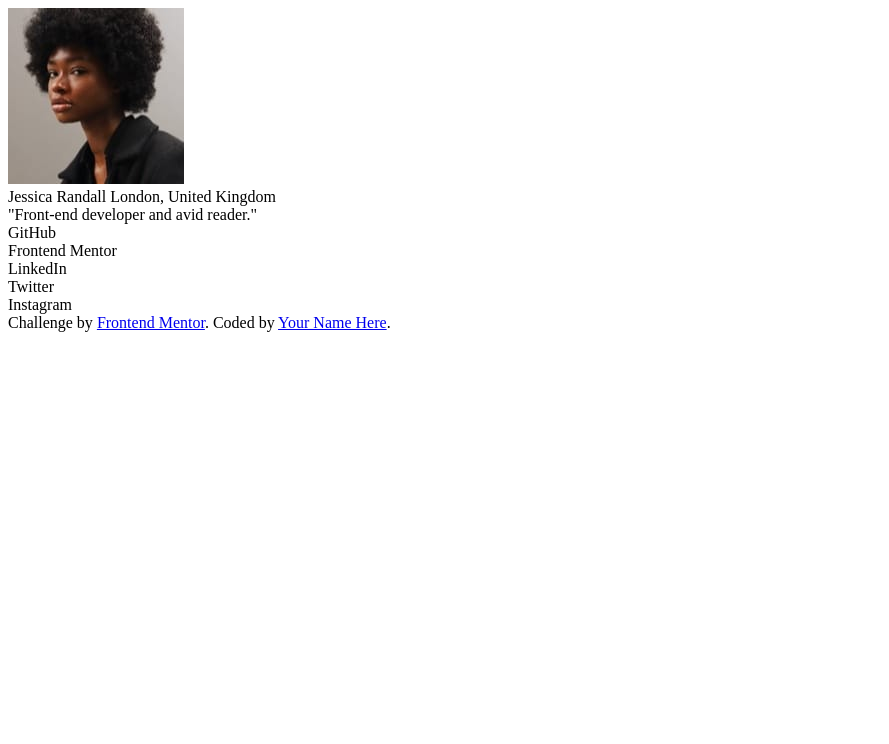
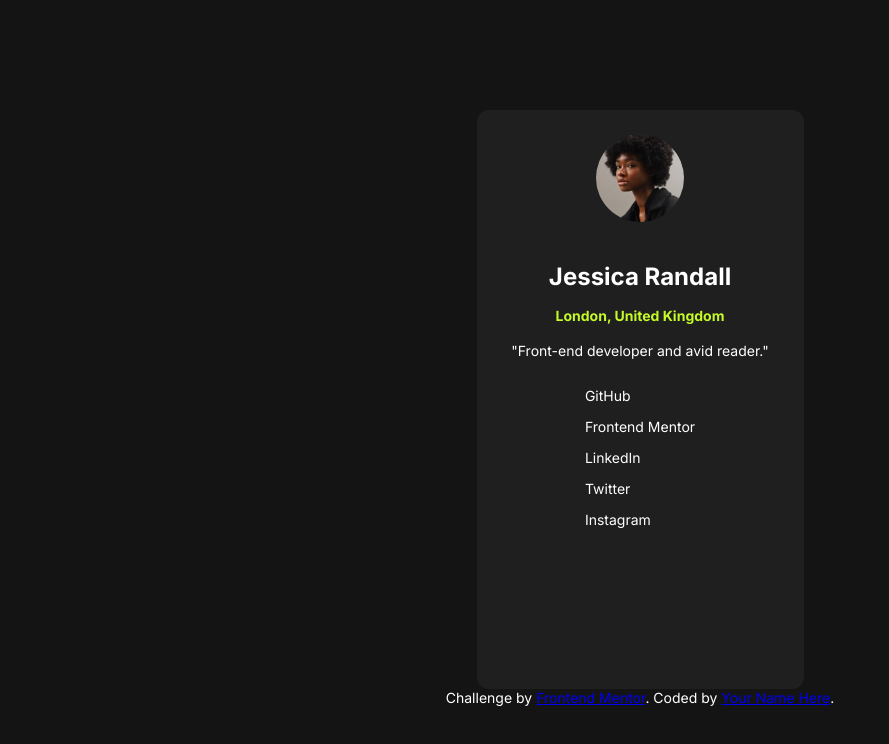
Before and after one commit to LukJeru/social_links_profile, a plain HTML site: page index.html in a window 1280 px wide. Shown: the whole page, without its empty margins (0-889 px from the left). Drawn offline with Linux system fonts and the light colour scheme.

Commit message:
css top-section

```diff
--- a/index.html
+++ b/index.html
@@ -5,34 +5,34 @@
   <meta name="viewport" content="width=device-width, initial-scale=1.0"> <!-- displays site properly based on user's device -->
 
   <link rel="icon" type="image/png" sizes="32x32" href="./assets/images/favicon-32x32.png">
-
+  <link rel="stylesheet" href="stylesheet.css">
   <title>Frontend Mentor | Social links profile</title>
 </head>
 <body>
   <main class="card">
     <img src="assets/images/avatar-jessica.jpeg" alt="profile pic" class="profile-pic">
     <div class="name-location">
-      Jessica Randall
-      London, United Kingdom
+      <h1>Jessica Randall</h1>
+      <h2>London, United Kingdom</h2>
     </div>
     <div class="bio">
-      "Front-end developer and avid reader."
+      <p>"Front-end developer and avid reader."</p>
     </div>
     <div class="links">
       <div class="link">
-        GitHub
+        <p>GitHub</p>
       </div>
       <div class="link">
-        Frontend Mentor
+        <p>Frontend Mentor</p>
       </div>
       <div class="link">
-        LinkedIn
+        <p>LinkedIn</p>
       </div>
       <div class="link">
-        Twitter
+        <p>Twitter</p>
       </div>
       <div class="link">
-        Instagram
+        <p>Instagram</p>
       </div>
     </div>
   </main>
--- /dev/null
+++ b/stylesheet.css
@@ -0,0 +1,62 @@
+@import url('https://fonts.googleapis.com/css2?family=Inter:ital,opsz,wght@0,14..32,100..900;1,14..32,100..900&display=swap');
+
+* {
+  box-sizing: border-box;
+}
+
+body {
+  display: flex;
+  flex-direction: column;
+  justify-content: center;
+  align-items: center;
+  height: 100vh;
+  font-size: .875rem;
+  font-family: Inter, sans-serif;
+  color: var(--text);
+  background-color: var(--background);
+}
+
+:root {
+  --location: hsl(75, 95%, 57%);
+  --link-background: hsl(0, 0%, 20%);
+  --card-background: hsl(0, 0%, 12%);
+  --background: hsl(0, 0%, 8%);
+  --text: hsl(0, 0%, 100%);
+}
+
+.card {
+  height: 579px;
+  width: 327px;
+  background-color: var(--card-background);
+  border-radius: 12px;
+  display: flex;
+  flex-direction: column;
+  align-items: center;
+}
+
+.profile-pic {
+  height: 88px;
+  width: 88px;
+  border-radius: 50%;
+  margin-top: 1.5rem;
+}
+
+.name-location {
+  margin-top: 1.5rem;
+  text-align: center;
+  height: 10%;
+}
+
+h1 {
+  font-size: 1.5rem;
+}
+
+h2 {
+  font-size: .875rem;
+  color: var(--location);
+}
+
+.bio {
+  margin-top: 1.5rem;
+  font-size: .875rem;
+}
```
